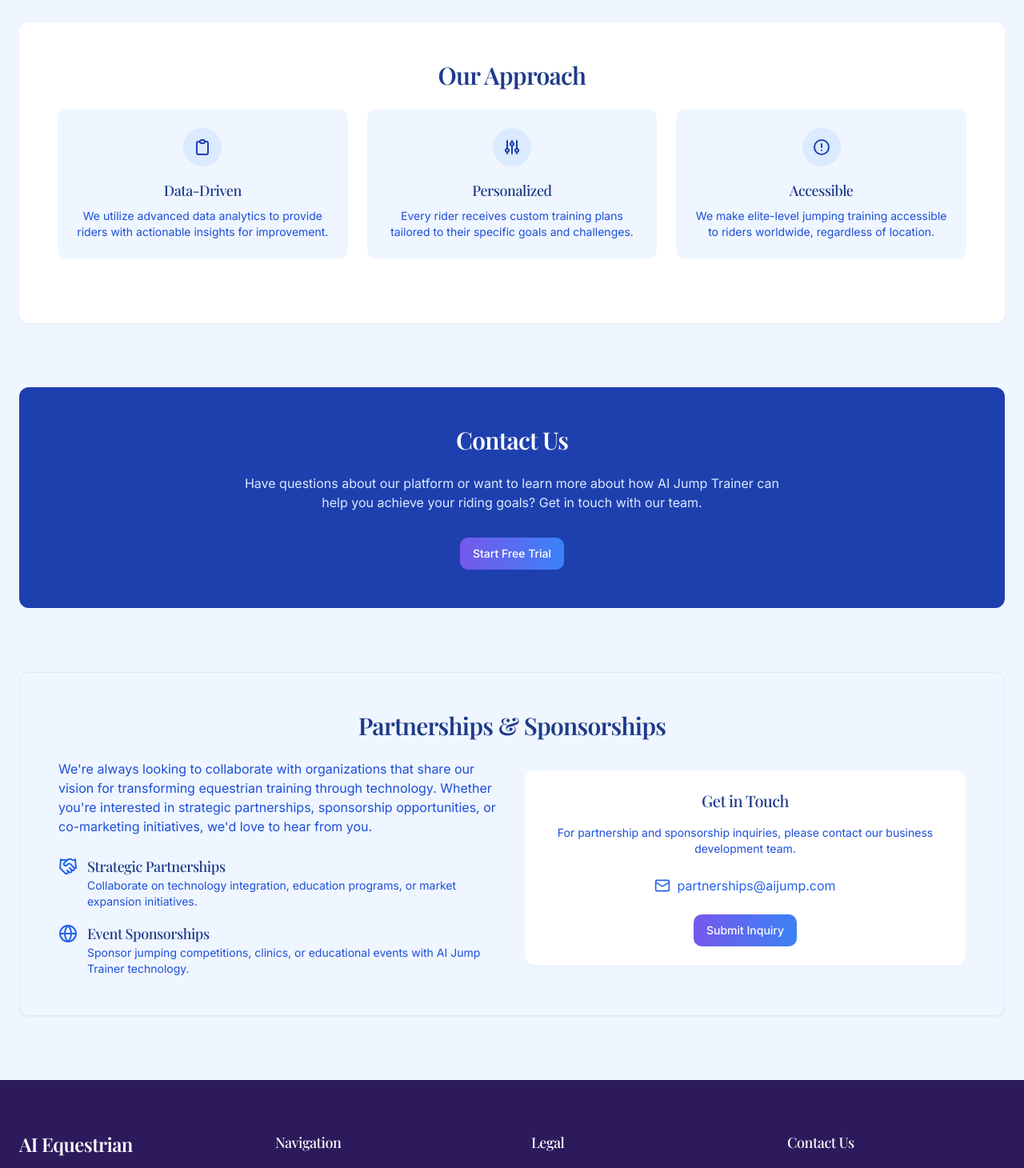
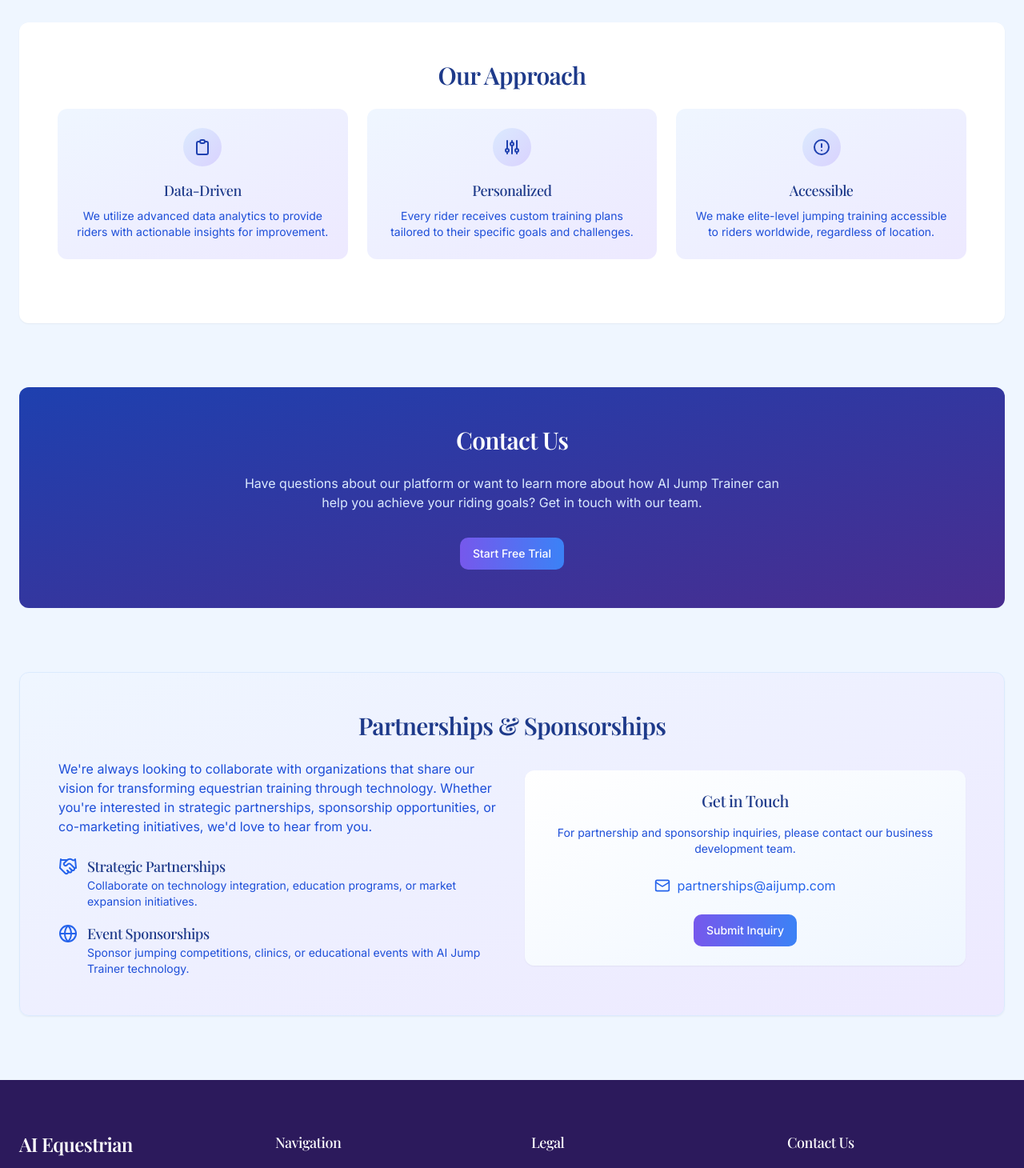
Before and after one commit to omoniyi22/first-repo, a React (Vite) app: page /jumping/about in a window 1280 px wide. Shown: the part 3108-4568 px from the top of the page at 80% size. Built offline with nearby package versions, Linux system fonts and the light colour scheme.

Commit message:
feat: Add gradient background to CTA section
Adds a gradient background to the "Ready to Transform Your Jumping?" section in the Jumping page.

```diff
--- a/src/components/about/JumpTeamSection.tsx
+++ b/src/components/about/JumpTeamSection.tsx
@@ -17,7 +17,7 @@ const JumpTeamSection = () => {
       name: "Jenny Stanley",
       role: "Founder & CEO",
       bio: "With over 20 years experience in international sales management across the media, advertising and creative technology industries, Jenny combines her passion for dressage with her expertise in technology to revolutionize equestrian training through AI.",
-      image: "public/lovable-uploads/4ec01d72-cb16-4d85-922a-40261caf3bdb.png",
+      image: "/lovable-uploads/79f64a37-cb8e-4627-b743-c5330837a1b0.png",
       linkedin: "https://www.linkedin.com/in/jenny-stanley/"
     },
     {
@@ -97,8 +97,8 @@ const JumpTeamSection = () => {
             </h3>
 
             <div className="grid grid-cols-1 md:grid-cols-3 gap-6 mb-8">
-              <div className="p-6 bg-blue-50 rounded-lg">
-                <div className="w-12 h-12 bg-blue-100 rounded-full flex items-center justify-center mx-auto mb-4">
+              <div className="p-6 bg-gradient-to-br from-blue-50 to-purple-100 rounded-lg">
+                <div className="w-12 h-12 bg-gradient-to-br from-blue-100 to-purple-200 rounded-full flex items-center justify-center mx-auto mb-4">
                   <svg className="h-6 w-6 text-blue-800" fill="none" viewBox="0 0 24 24" stroke="currentColor">
                     <path strokeLinecap="round" strokeLinejoin="round" strokeWidth={2} d="M9 5H7a2 2 0 00-2 2v12a2 2 0 002 2h10a2 2 0 002-2V7a2 2 0 00-2-2h-2M9 5a2 2 0 002 2h2a2 2 0 002-2M9 5a2 2 0 012-2h2a2 2 0 012 2" />
                   </svg>
@@ -109,8 +109,8 @@ const JumpTeamSection = () => {
                 </p>
               </div>
 
-              <div className="p-6 bg-blue-50 rounded-lg">
-                <div className="w-12 h-12 bg-blue-100 rounded-full flex items-center justify-center mx-auto mb-4">
+              <div className="p-6 bg-gradient-to-br from-blue-50 to-purple-100 rounded-lg">
+                <div className="w-12 h-12 bg-gradient-to-br from-blue-100 to-purple-200 rounded-full flex items-center justify-center mx-auto mb-4">
                   <svg className="h-6 w-6 text-blue-800" fill="none" viewBox="0 0 24 24" stroke="currentColor">
                     <path strokeLinecap="round" strokeLinejoin="round" strokeWidth={2} d="M12 6V4m0 2a2 2 0 100 4m0-4a2 2 0 110 4m-6 8a2 2 0 100-4m0 4a2 2 0 110-4m0 4v2m0-6V4m6 6v10m6-2a2 2 0 100-4m0 4a2 2 0 110-4m0 4v2m0-6V4" />
                   </svg>
@@ -121,8 +121,8 @@ const JumpTeamSection = () => {
                 </p>
               </div>
 
-              <div className="p-6 bg-blue-50 rounded-lg">
-                <div className="w-12 h-12 bg-blue-100 rounded-full flex items-center justify-center mx-auto mb-4">
+              <div className="p-6 bg-gradient-to-br from-blue-50 to-purple-100 rounded-lg">
+                <div className="w-12 h-12 bg-gradient-to-br from-blue-100 to-purple-200 rounded-full flex items-center justify-center mx-auto mb-4">
                   <svg className="h-6 w-6 text-blue-800" fill="none" viewBox="0 0 24 24" stroke="currentColor">
                     <path strokeLinecap="round" strokeLinejoin="round" strokeWidth={2} d="M12 8v4m0 4h.01M21 12a9 9 0 11-18 0 9 9 0 0118 0z" />
                   </svg>
@@ -137,7 +137,7 @@ const JumpTeamSection = () => {
         </AnimatedSection>
 
         <AnimatedSection animation="fade-in" className="mt-20">
-          <div className="bg-blue-800 rounded-xl p-8 md:p-12 text-center">
+          <div className="bg-gradient-to-br from-blue-800 to-purple-900 rounded-xl p-8 md:p-12 text-center">
             <h3 className="text-2xl md:text-3xl font-serif font-semibold text-white mb-6">
               Contact Us
             </h3>
@@ -155,7 +155,7 @@ const JumpTeamSection = () => {
         </AnimatedSection>
 
         <AnimatedSection animation="fade-in" className="mt-20">
-          <div className="bg-blue-50 rounded-xl p-8 md:p-12 shadow-sm border border-blue-100">
+          <div className="bg-gradient-to-br from-blue-50 to-purple-100 rounded-xl p-8 md:p-12 shadow-sm border border-blue-100">
             <h3 className="text-2xl md:text-3xl font-serif font-semibold text-blue-900 mb-6 text-center">
               Partnerships & Sponsorships
             </h3>
@@ -185,7 +185,7 @@ const JumpTeamSection = () => {
                 </div>
               </div>
 
-              <div className="bg-white p-6 rounded-lg shadow-sm">
+              <div className="bg-gradient-to-br from-white to-blue-50 p-6 rounded-lg shadow-sm">
                 <h4 className="font-serif text-xl font-medium text-blue-900 mb-4 text-center">
                   Get in Touch
                 </h4>
--- a/src/pages/Jumping.tsx
+++ b/src/pages/Jumping.tsx
@@ -331,7 +331,7 @@ const Jumping = () => {
         </section>
 
         {/* CTA Section */}
-        <section className="py-16 bg-blue-900 text-white">
+        <section className="py-16 bg-gradient-to-br from-blue-800 to-purple-900 text-white">
           <div className="container mx-auto px-6 text-center">
             <h2 className="text-3xl font-serif font-medium mb-6 reveal-scroll">Ready to Transform Your Jumping?</h2>
             <p className="max-w-2xl mx-auto mb-8 text-blue-100 reveal-scroll">
@@ -339,12 +339,12 @@ const Jumping = () => {
             </p>
             <div className="flex flex-col sm:flex-row gap-4 justify-center reveal-scroll">
               <Link to="/sign-in?signup=true">
-                <Button className="bg-white hover:bg-blue-50 text-blue-900 px-8">
-                  Start Your Free Analysis
+                <Button className="bg-gradient-to-r from-purple-600 to-blue-500 text-white hover:from-purple-700 hover:to-blue-600 px-8">
+                  Start Your Free Trial
                 </Button>
               </Link>
               <Link to="/pricing">
-                <Button variant="outline" className="border-white/50 hover:bg-white/10 text-white">
+                <Button variant="outline" className="border-white/50 bg-gradient-to-r from-white/10 to-blue-500/10 hover:bg-white/20 text-white">
                   View Plans
                 </Button>
               </Link>
```
